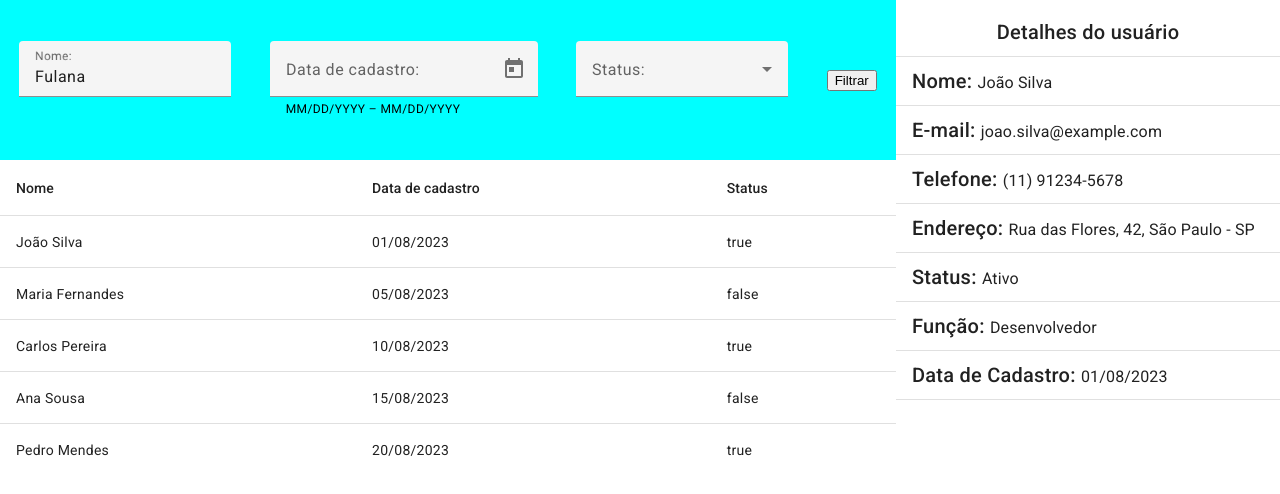
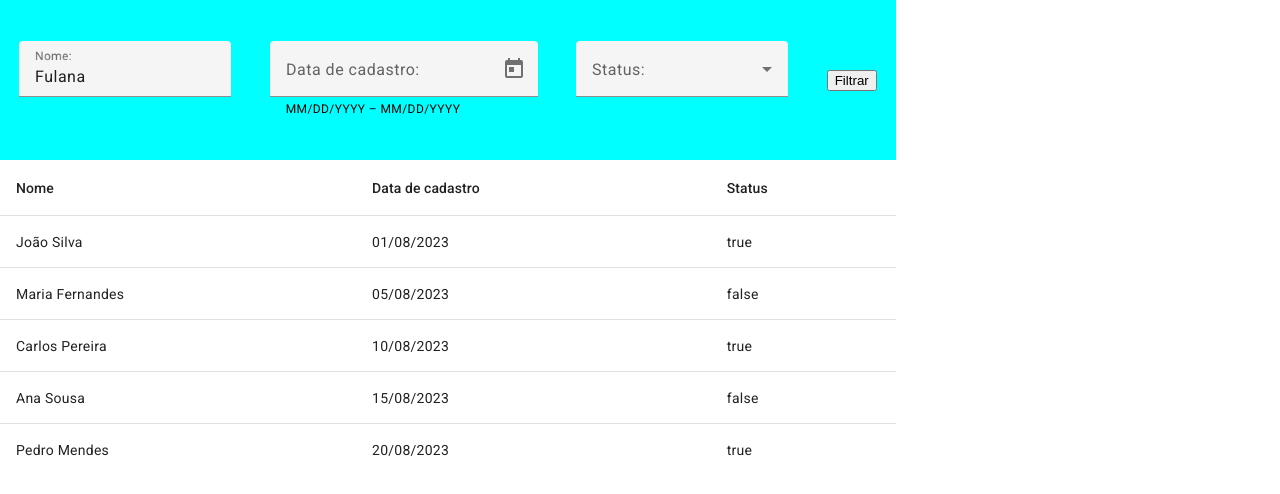
Before and after one commit to pinkiepieisa/Projetos-Angular, an Angular app in the folder projeto_filtro/: page / in a window 1280 px wide. Shown: the top 494 px of the page. Built offline with nearby package versions, Linux system fonts and the light colour scheme.

Commit message:
Evento de click do usuário

```diff
--- a/projeto_filtro/src/app/app.component.html
+++ b/projeto_filtro/src/app/app.component.html
@@ -9,14 +9,14 @@
 
         <div class="main-left-div">
             <!-- div inferior -->
-             <app-users-list></app-users-list>
+             <app-users-list (userSelected)="onUserSelected($event)"></app-users-list>
         </div>
     </div>
 
     <div class="right-div">
         <!-- div da direita -->
 
-        <app-user-details [user]="userSelected"></app-user-details>
+        <app-user-details [user]="userSelected" *ngIf="showUserDetails"></app-user-details>
     </div>
 
 </div>
--- a/projeto_filtro/src/app/app.component.ts
+++ b/projeto_filtro/src/app/app.component.ts
@@ -1,6 +1,5 @@
 import { Component } from '@angular/core';
 import { IUser } from './interfaces/user/user.interface';
-import { UserList } from './data/users-list';
 
 @Component({
   selector: 'app-root',
@@ -9,5 +8,14 @@
 })
 export class AppComponent {
 
-  userSelected: IUser = UserList[0];
+  userSelected: IUser = {} as IUser;
+  //Casting, força a aceitar o objeto vazio
+
+  showUserDetails: boolean = false;
+
+
+  onUserSelected(user: IUser) {
+    this.userSelected = user;
+    this.showUserDetails = true;
+  }
 }
--- a/projeto_filtro/src/app/components/users-list/users-list.component.ts
+++ b/projeto_filtro/src/app/components/users-list/users-list.component.ts
@@ -1,4 +1,4 @@
-import { Component } from '@angular/core';
+import { Component, EventEmitter, Output } from '@angular/core';
 import { UserList } from 'src/app/data/users-list';
 import { IUser } from 'src/app/interfaces/user/user.interface';
 
@@ -12,8 +12,12 @@
   usersList: IUser[] = UserList;
   displayedColumns: string[] = ['name', 'date', 'status'];
 
+  @Output('userSelected') userSelectedEmitt = new EventEmitter<IUser>();
+
   onUserSelected(user: IUser) {
     console.log('user', user);
 
+    this.userSelectedEmitt.emit(user);
+
   }
 }
```
